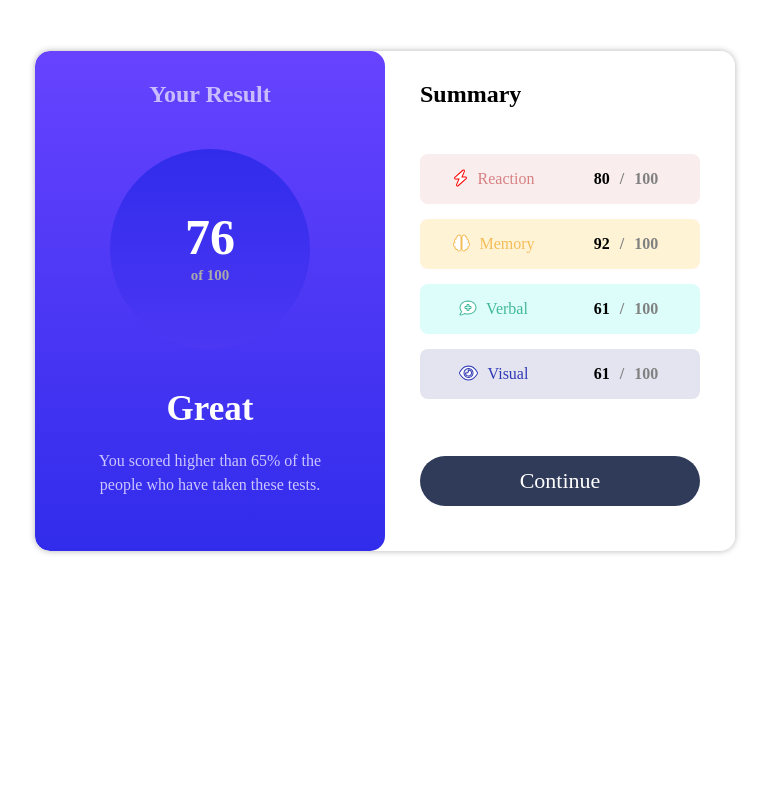
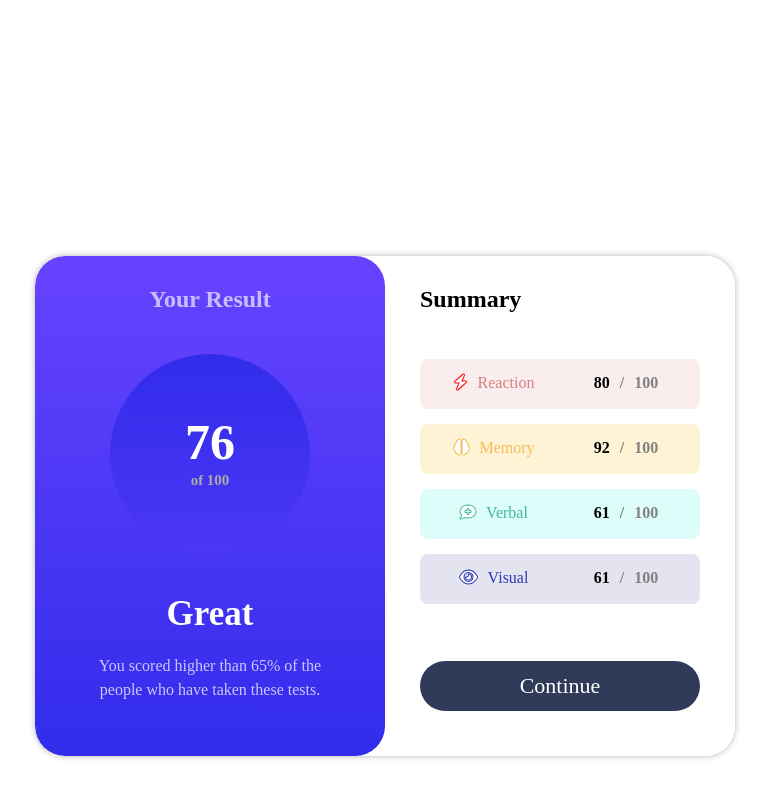
Before and after one commit to amrkhairy2099/Results-summary, a plain HTML site: page index.html in a window 1280 px wide. Shown: the whole page, without its empty margins (255-1024 px from the left). Drawn offline with Linux system fonts and the light colour scheme; a web font is replaced by a local one.

Commit message:
some change

```diff
--- a/css/main-css.css
+++ b/css/main-css.css
@@ -11,8 +11,8 @@ body {
 	width: 700px;
 	height: 500px;
 	display: flex;
-	margin: 4% auto;
-	border-radius: 15px;
+	margin: 20% auto;
+	border-radius: 30px;
 	overflow: hidden;
 	box-shadow: 0 0 6px #0000004d;
 }
@@ -27,7 +27,7 @@ body {
 	position: relative;
     width: 350px;
     background: linear-gradient(180deg, #6743ff, #312ceb);
-    border-radius: 15px;
+    border-radius: 30px;
     text-align: center;
 	padding: 30px 0;
 }
```
